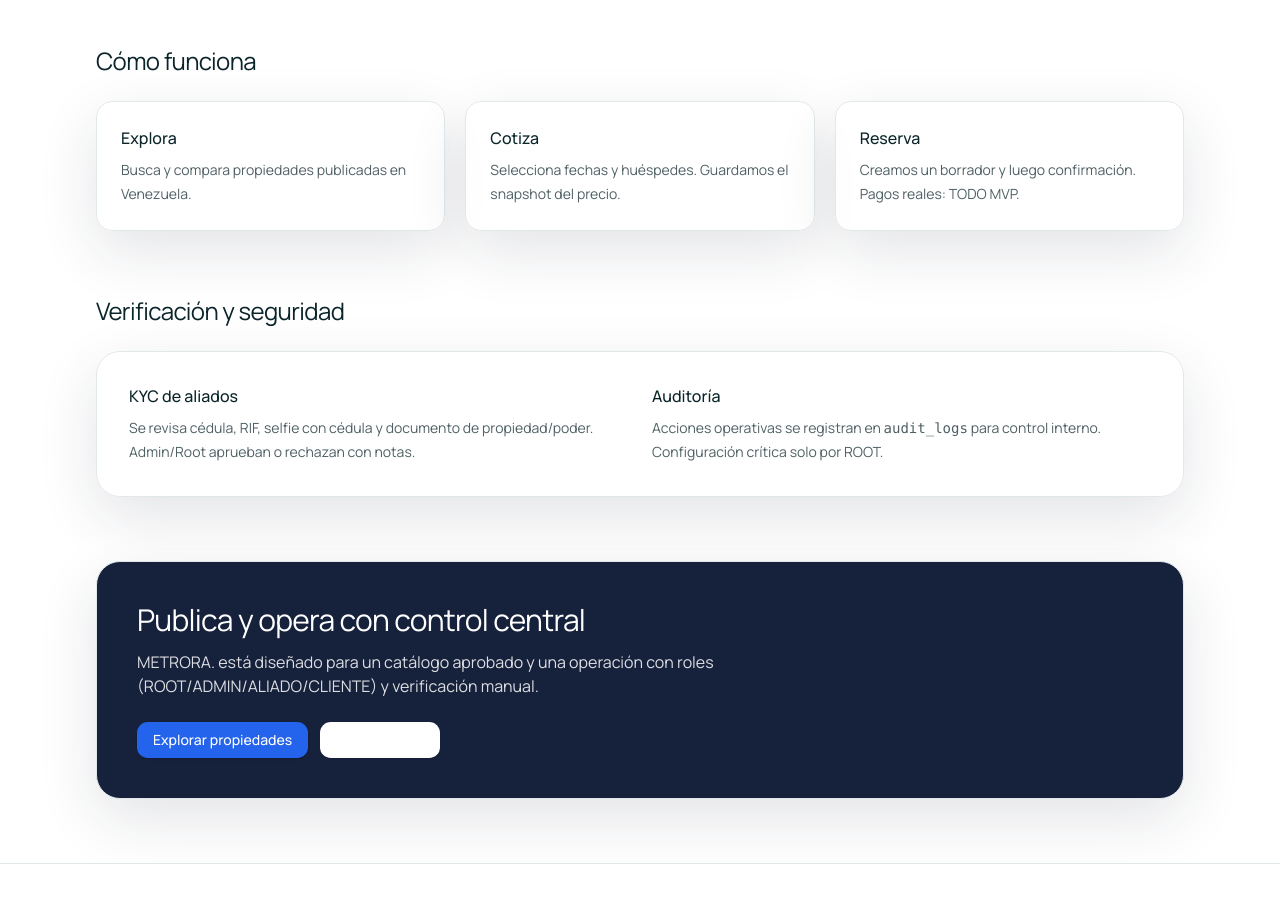
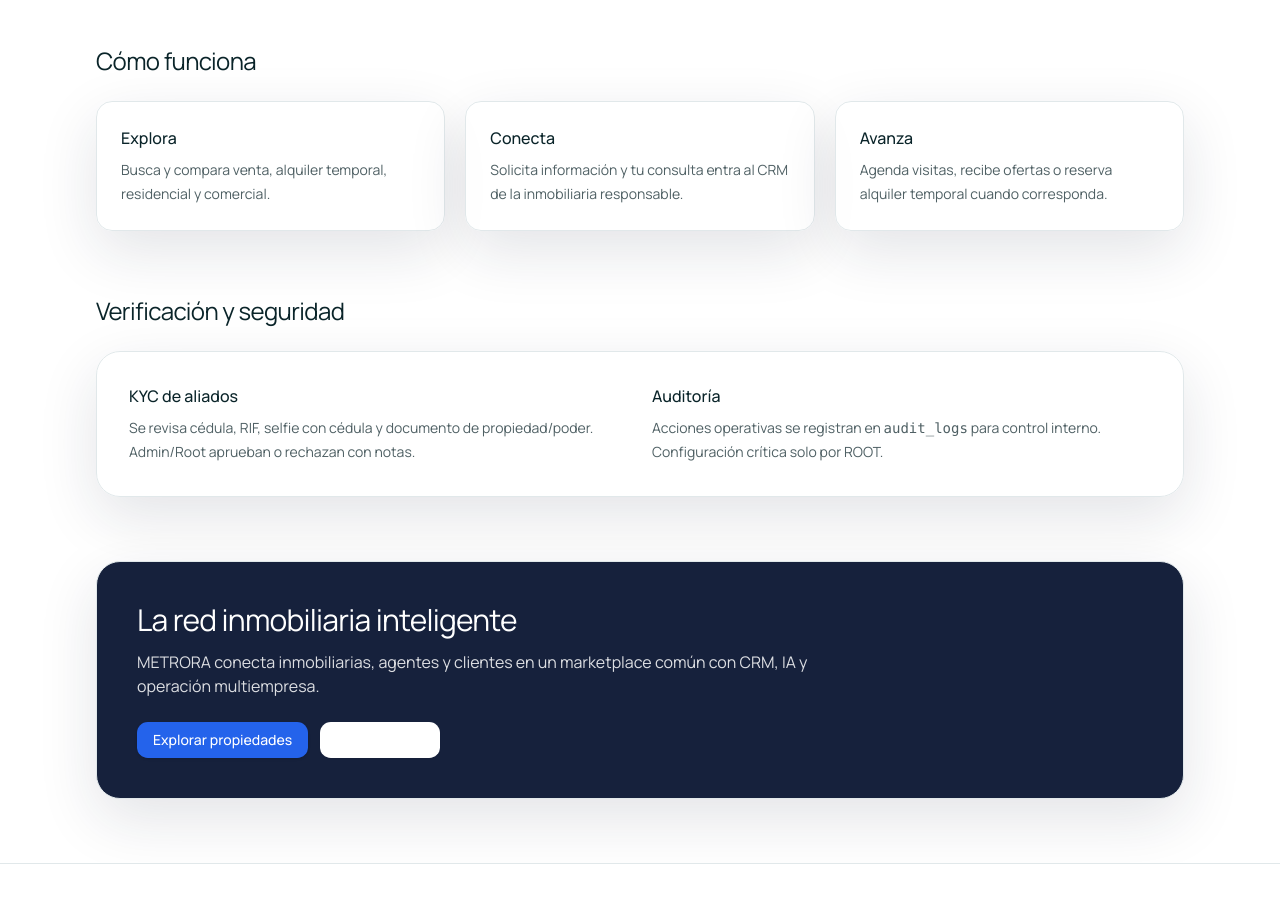
Before and after one commit to Guntherdrb30/godplace, a Next.js app: page / in a window 1280 px wide. Shown: the part 2460-3366 px from the top of the page. Built offline with nearby package versions, Linux system fonts and the light colour scheme; no server answers; the database is empty.

Commit message:
feat(metrora): reframe public home as PropTech marketplace

```diff
--- a/src/app/(public)/page.tsx
+++ b/src/app/(public)/page.tsx
@@ -98,15 +98,15 @@
             {[
               {
                 t: "Explora",
-                d: "Busca y compara propiedades publicadas en Venezuela.",
+                d: "Busca y compara venta, alquiler temporal, residencial y comercial.",
               },
               {
-                t: "Cotiza",
-                d: "Selecciona fechas y huéspedes. Guardamos el snapshot del precio.",
+                t: "Conecta",
+                d: "Solicita información y tu consulta entra al CRM de la inmobiliaria responsable.",
               },
               {
-                t: "Reserva",
-                d: "Creamos un borrador y luego confirmación. Pagos reales: TODO MVP.",
+                t: "Avanza",
+                d: "Agenda visitas, recibe ofertas o reserva alquiler temporal cuando corresponda.",
               },
             ].map((x) => (
               <div key={x.t} className="rounded-2xl border bg-white/80 p-6 shadow-suave">
@@ -144,11 +144,10 @@
         <section className="mt-16 mb-2">
           <div className="rounded-3xl border bg-brand-secondary p-10 text-white shadow-suave">
             <h2 className="font-[var(--font-display)] text-3xl tracking-tight">
-              Publica y opera con control central
+              La red inmobiliaria inteligente
             </h2>
             <p className="mt-3 max-w-2xl text-white/85">
-              {branding.brandName}. está diseñado para un catálogo aprobado y una operación con roles
-              (ROOT/ADMIN/ALIADO/CLIENTE) y verificación manual.
+              {branding.brandName} conecta inmobiliarias, agentes y clientes en un marketplace común con CRM, IA y operación multiempresa.
             </p>
             <div className="mt-6 flex flex-col gap-3 sm:flex-row">
               <Button asChild variant="brand">
```
